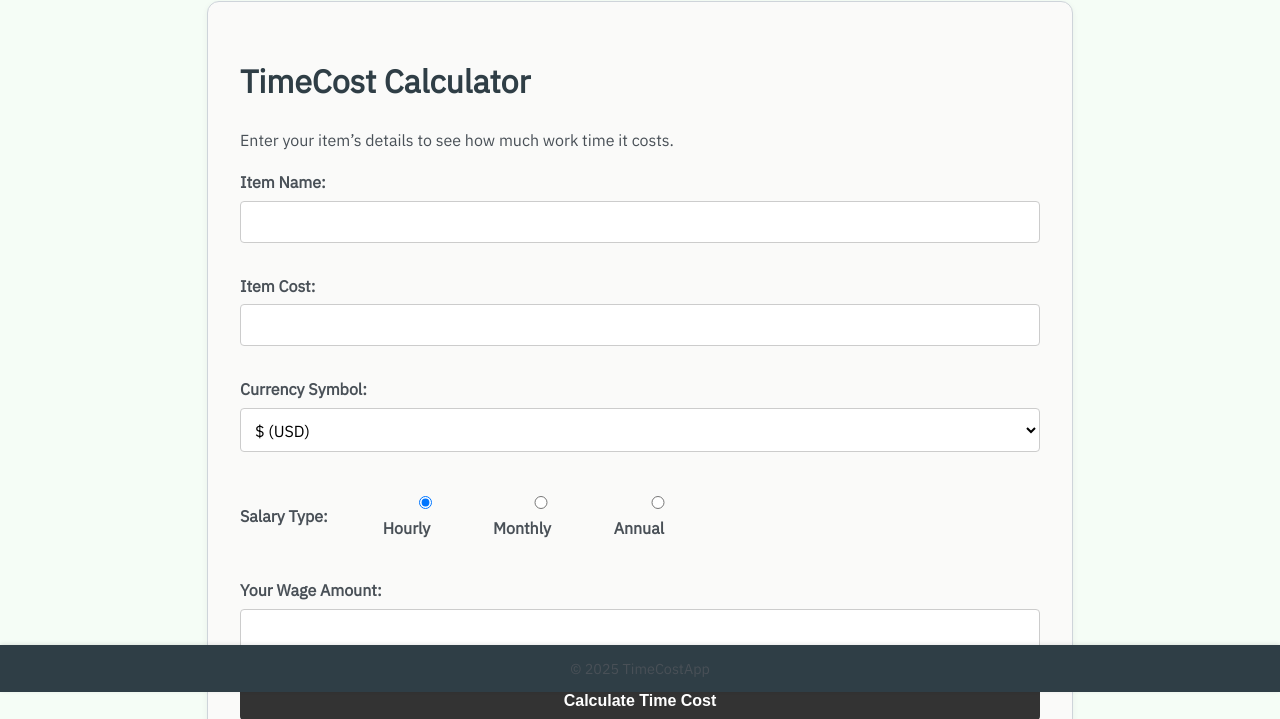
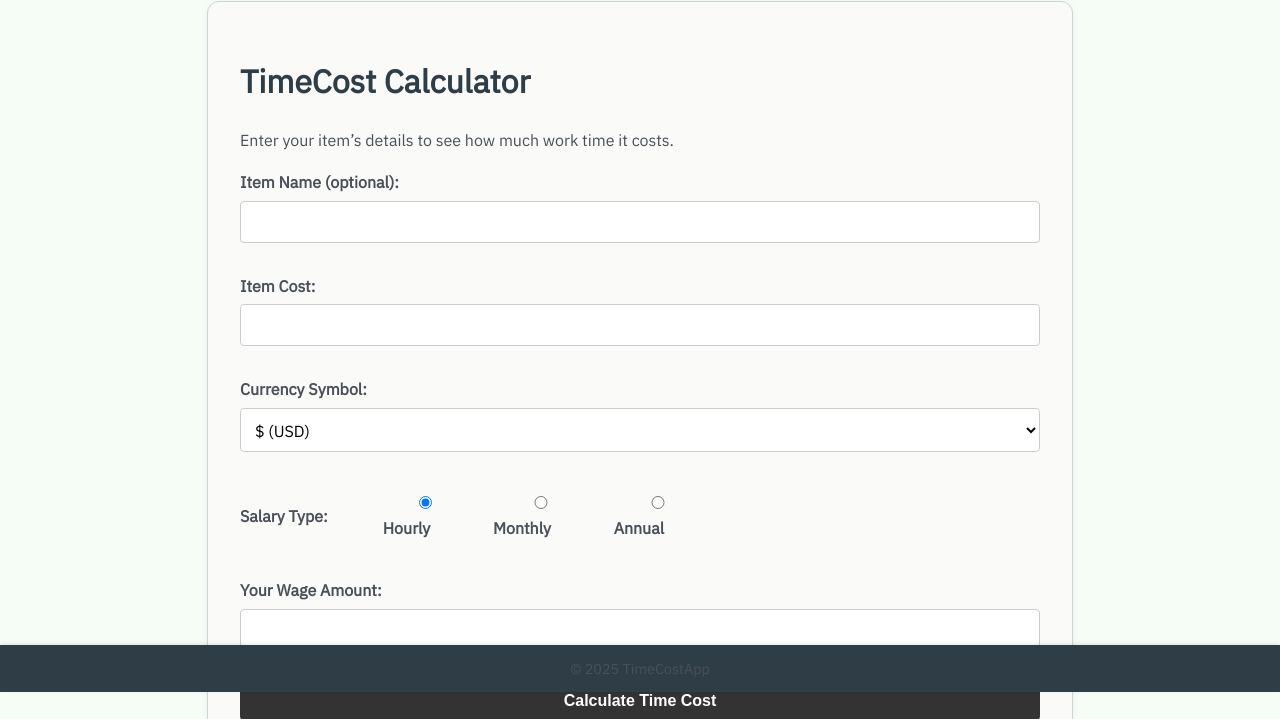
Before and after one commit to HandsomeSandwich/TimeCost, a Flask app: page / in a window 1280 px wide. Shown: the part 108-827 px from the top of the page. Run offline with Flask 3, Linux system fonts and the light colour scheme.

```diff
--- a/app.py
+++ b/app.py
@@ -22,7 +22,7 @@ def calculator():
         currency = request.form.get("currency", "$")
         session["currency"] = currency  # Save currency for reuse
 
-        item_name = request.form.get("itemName")
+        item_name = request.form.get("itemName", "")  # already optional
         item_cost = request.form.get("itemCost")
         wage_type = request.form.get("wageType") or pre_wage_type
         wage_amount = request.form.get("wageAmount") or pre_wage_amount
--- a/templates/calculator.html
+++ b/templates/calculator.html
@@ -59,8 +59,8 @@
   <form action="/" method="post">
 
     <div>
-      <label for="itemName">Item Name:</label>
-      <input type="text" id="itemName" name="itemName" required>
+        <label for="itemName">Item Name (optional):</label>
+        <input type="text" id="itemName" name="itemName" value="{{ item_name }}">
     </div>
 
     <div>
```
